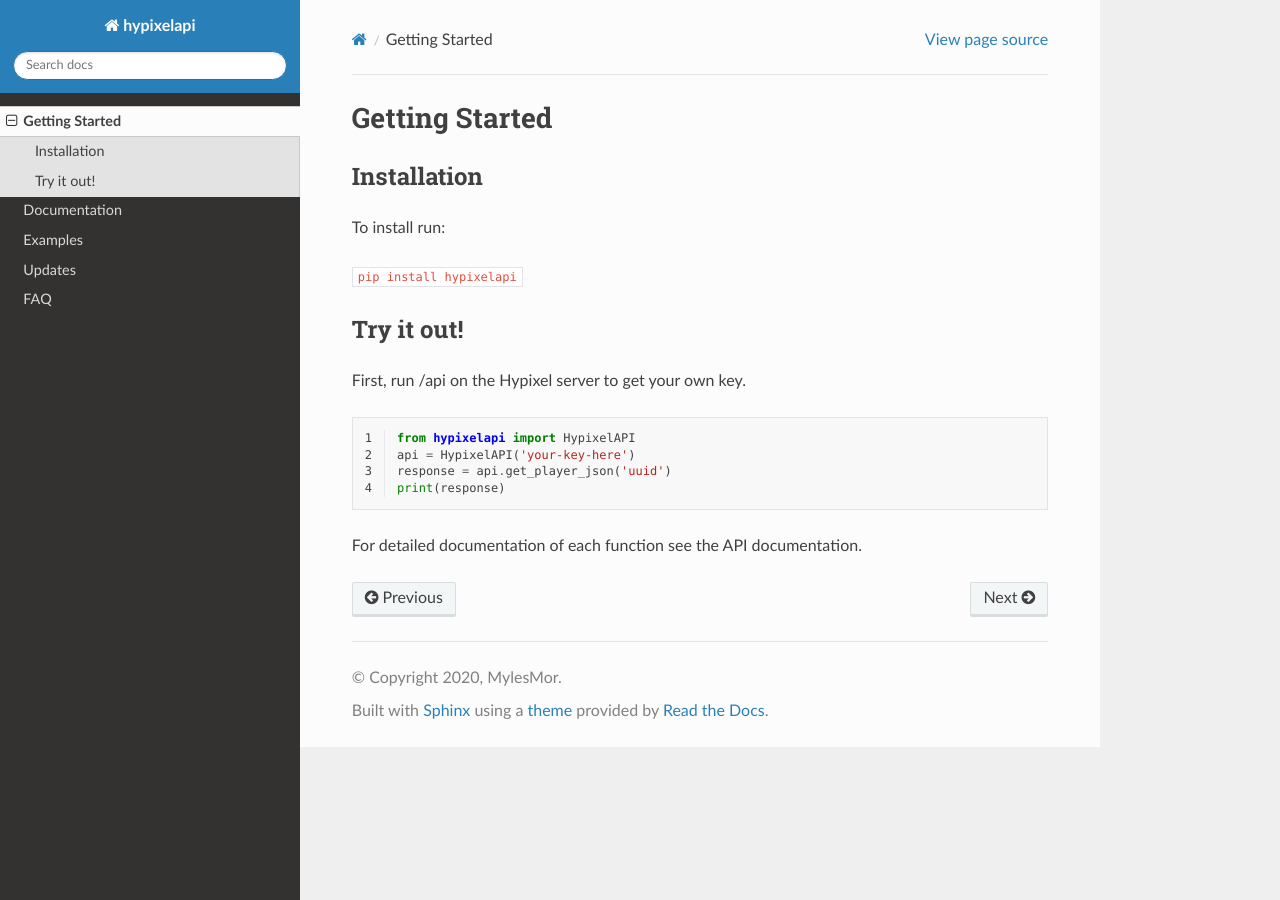
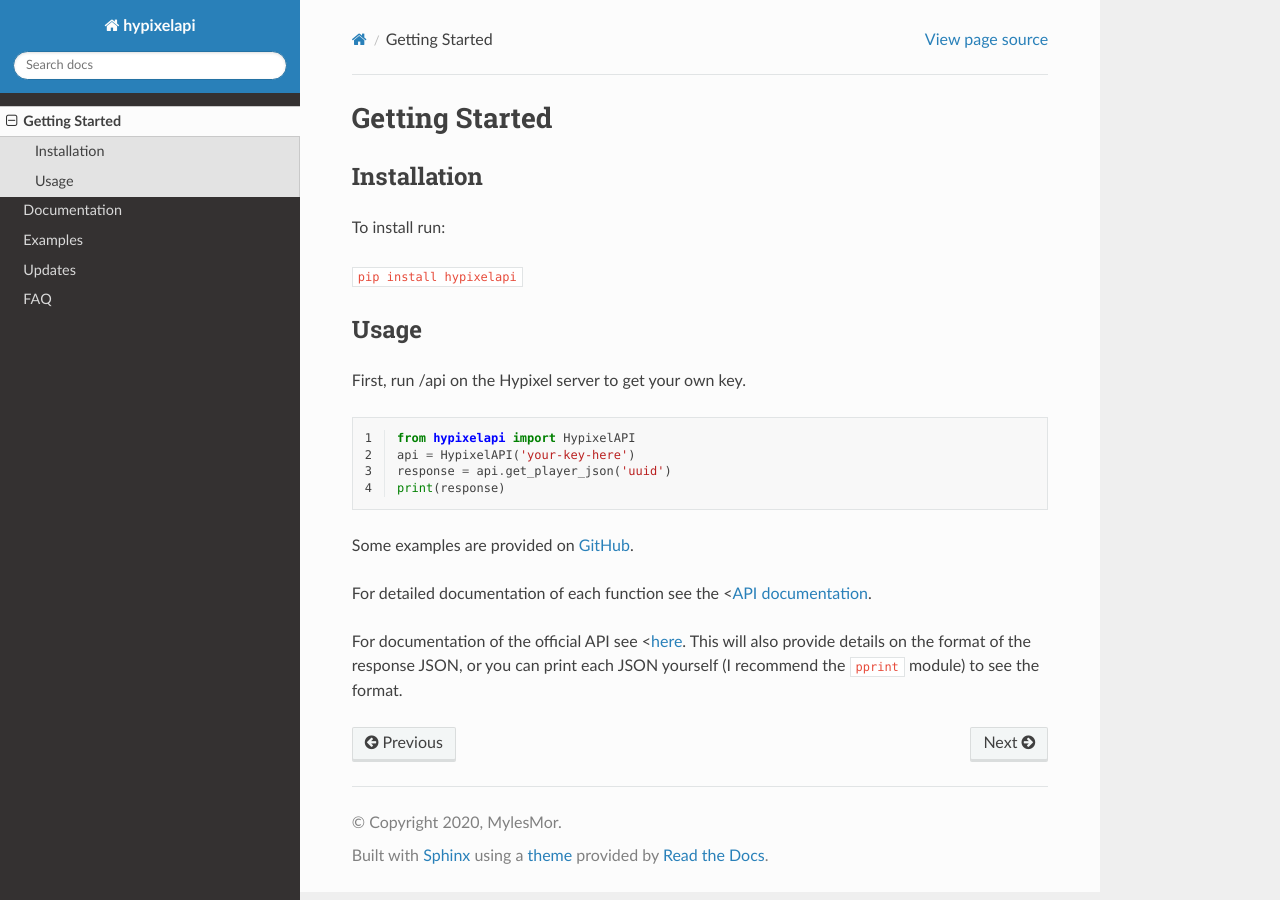
Before and after one commit to MylesMor/hypixelapi, a Sphinx documentation site: the page built from docs/source/install.rst, in a window 1280 px wide. Built offline with Sphinx 7.4.7 and the Read the Docs theme 2.0.0, drawn with Linux system fonts in a browser that asks for light colours.

Commit message:
Update install.rst

```diff
--- a/docs/source/install.rst
+++ b/docs/source/install.rst
@@ -9,7 +9,7 @@
 ``pip install hypixelapi``
 
 
-Try it out!
+Usage
 -------------------
 
 First, run /api on the Hypixel server to get your own key.
@@ -22,5 +22,9 @@
   response = api.get_player_json('uuid')
   print(response)
 
+Some examples are provided on `GitHub <https://github.com/MylesMor/hypixelapi/tree/master/examples>`_.
 
-For detailed documentation of each function see the API documentation.
+For detailed documentation of each function see the <`API documentation <https://hypixelapi.readthedocs.io/en/latest/api.html/>`_.
+
+For documentation of the official API see <`here <https://github.com/HypixelDev/PublicAPI/tree/master/Documentation/methods/>`_.
+This will also provide details on the format of the response JSON, or you can print each JSON yourself (I recommend the ``pprint`` module) to see the format.
```
